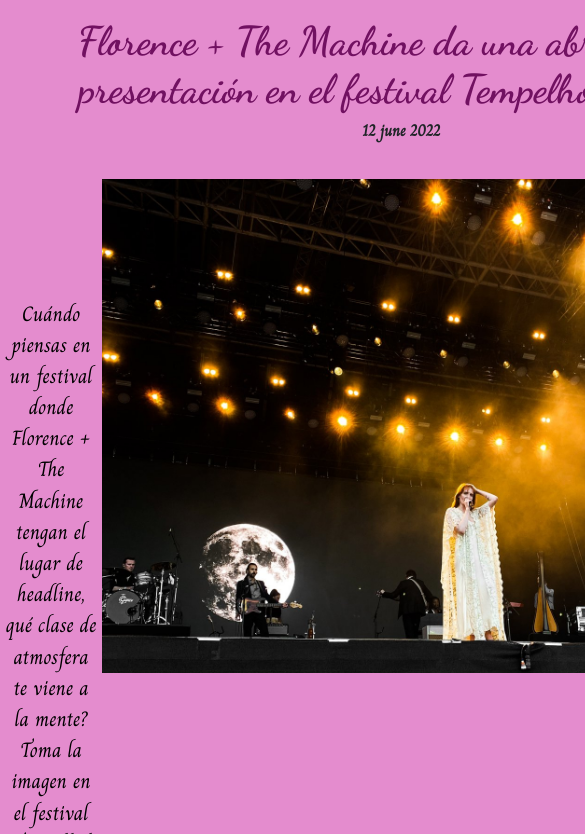
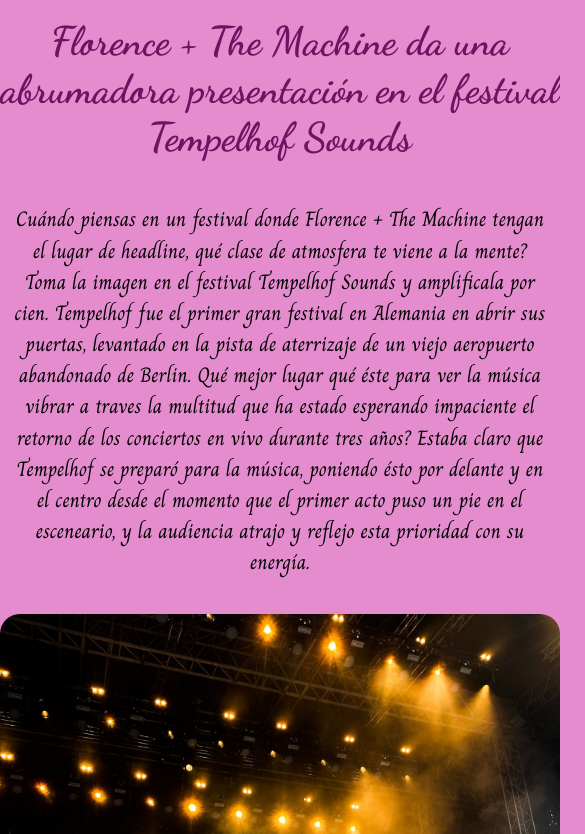
Before and after one commit to Ivy070109/Trabajo-final-pre-entrega-2, a plain HTML site: page Páginas/noticias.html in a window 390 px wide. Shown: the part 69-903 px from the top of the page, 585 px wide, since content can reach past the window. Drawn offline with nearby package versions, Linux system fonts and the light colour scheme.

Commit message:
queries de noticias y css

```diff
--- a/CSS/estilos.css
+++ b/CSS/estilos.css
@@ -99,6 +99,29 @@
     -ms-transform: scale(1.5);
     -o-transform: scale(1.5);
     background-color: rgb(113, 17, 97);
+}
+
+@media (max-width: 768px) {
+    .d-flex .btn:hover {
+        transform: scale(0);
+        -webkit-transform: scale(0);
+        -moz-transform: scale(0);
+        -ms-transform: scale(0);
+        -o-transform: scale(0);
+}
+}
+
+@media (max-width: 420px) {
+    .navbar {
+        width: 100%;
+    }
+    .d-flex .btn:hover {
+        transform: scale(0);
+        -webkit-transform: scale(0);
+        -moz-transform: scale(0);
+        -ms-transform: scale(0);
+        -o-transform: scale(0);
+}
 }
 
 .navbar-toggler {
@@ -379,7 +402,7 @@
     height: 100vh;
     display: grid;
     grid-template-columns: 1fr;
-    grid-template-rows: 0.6fr 2.9fr 0.4fr;
+    grid-template-rows: 0.2fr 2.9fr 0.4fr;
     grid-auto-rows: 1fr;
     gap: 0px 0px;
     grid-auto-flow: row;
@@ -461,16 +484,15 @@
     grid-area: footer;
     background-color: rgb(32, 27, 27);
     margin-top: 20px;
+    display: flex;
 }
 
 /* noticias */
 
 .container__noticias {
-    width: 100vw;
-    height: 100vh;
     display: grid;
     grid-template-columns: 1fr 1fr;
-    grid-template-rows: 0.6fr 0.4fr 2.6fr 2.5fr 1.2fr 0.8fr 0.4fr;
+    grid-template-rows: 0.1fr 0.3fr 1.5fr 0.5fr 0.5fr 0.5fr 0.4fr;
     grid-auto-rows: 1fr;
     gap: 0px 0px;
     grid-auto-flow: row;
@@ -486,11 +508,13 @@
 
   .header {
     grid-area: header;
-    height: fit-content;
+    display: flex;
 }
 
   .main {
     grid-area: main;
+    display: flex;
+    justify-content: center;
 }
 
 .main h2 {
@@ -502,42 +526,48 @@
     font-weight: bold;
 }
 
-.main h6 {
-    font-family: 'Charm-Regular';
-    font-size: 1rem;
-    text-align: center;
-    font-weight: bold;
-}
-
   .section {
     grid-area: section;
+    display: flex;
+    margin-top: 20px;
 }
 
 .section p {
     color: black;
     font-size: 1.3rem;
-    margin-top: 150px;
+    justify-content: center;
+    justify-items: center;
+    margin-top: 180px;
 }
 
 .section__a {
     grid-area: section__a;
+    display: flex;
     text-align: center;
-    margin-bottom: 0;
+    justify-content: center;
 }
 
 .section2 {
-    margin-top: 0;
+    grid-area: section2;
+    display: flex;
+    justify-content: center;
 }
 
   .empty {
     grid-area: empty;
+    display: flex;
+    justify-content: center;
 }
 
 .empty img {
-    width: 700px;
-    height: auto;
+    width: 100%;
+    height: 100%;
     align-items: center;
-    margin-top: 30px;
+    border-radius: 20px;
+    -webkit-border-radius: 20px;
+    -moz-border-radius: 20px;
+    -ms-border-radius: 20px;
+    -o-border-radius: 20px;
 }
 
 .dance__fever:hover {
@@ -549,34 +579,76 @@
     z-index: 1;
 }
 
-@media (width-max: 768px) {
-    .section p {
-        margin-top: 10px;
-    }
-    .empty img  {
-        width: 200px;
-        height: 250px;
-    }
-}
-
   .section2 {
     grid-area: section2;
+    display: flex;
+    justify-content: center;
 }
 
   .aside {
     grid-area: aside;
+    display: flex;
+    justify-content: center;
 }
 
 .aside .video {
-    display: flex;
     text-align: center;
     align-items: center;
     justify-content: center;
     margin-bottom: 10px;
+    box-shadow: rgb(113, 17, 97);
 }
 
   .footer {
     grid-area: footer;
+    display: flex;
+    text-align: center;
+    flex-direction: column;
+}
+
+/* todas las medias tienen resolucion de 768x1024 y 420x1024 */
+
+@media (max-width: 768px) {
+    .container__noticias {
+        grid-template-columns: 1fr;
+        grid-template-rows: 0.1fr 0.2fr 0.5fr 0.5fr 0.5fr 0.5fr 0.6fr 0.3fr;
+        grid-auto-rows: row;
+        gap: 0px 0px;
+        grid-auto-flow: row;
+        grid-template-areas:
+        "header"
+        "main"
+        "section"
+        "empty"
+        "section__a"
+        "section2"
+        "aside"
+        "footer";
+    }
+    .section p {
+        margin-top: 10px;
+        padding: 5px;
+        text-align: center;
+    }
+}
+
+@media (max-width: 420px) {
+    .container__noticias {
+        grid-template-columns: 1fr;
+        grid-template-rows: 0.1fr 0.2fr 0.5fr 0.5fr 0.5fr 0.5fr 0.4fr 0.1fr;
+        grid-auto-rows: row;
+        gap: 0px 0px;
+        grid-auto-flow: row;
+        grid-template-areas:
+        "header"
+        "main"
+        "section"
+        "empty"
+        "section__a"
+        "section2"
+        "aside"
+        "footer";
+    }
 }
 
 /* contactos */
--- a/Páginas/noticias.html
+++ b/Páginas/noticias.html
@@ -14,7 +14,7 @@
 <body>
     <div class="container__noticias">
         <header class="header" id="top">
-            <nav class="navbar navbar-expand-lg bg-dark">
+            <nav class="navbar navbar-expand-lg col-xs-12 col-s-12 col-md-12 col-lg-12 bg-dark ">
                 <div class="container-fluid">
                   <a class="navbar-brand" href="../index.html">
                     <img src="../IMG/logo.png" alt="logo" width="35" height="40">
@@ -67,7 +67,6 @@
         </header>
         <main class="main">
             <h2>Florence + The Machine da una abrumadora presentación en el festival Tempelhof Sounds</h2>
-            <h6>12 june 2022</h6>
         </main>
         <section class="section">
             <p>Cuándo piensas en un festival donde Florence + The Machine tengan el lugar de headline, qué clase de atmosfera te viene a la mente? Toma la imagen en el festival Tempelhof Sounds y amplificala por cien. Tempelhof fue el primer gran festival en Alemania en abrir sus puertas, levantado en la pista de aterrizaje de un viejo aeropuerto abandonado de Berlin. Qué mejor lugar qué éste para ver la música vibrar a traves la multitud que ha estado esperando impaciente el retorno de los conciertos en vivo durante tres años? Estaba claro que Tempelhof se preparó para la música, poniendo ésto por delante y en el centro desde el momento que el primer acto puso un pie en el esceneario, y la audiencia atrajo y reflejo esta prioridad con su energía.</p>
@@ -92,5 +91,7 @@
             <p>Todos los derechos reservados. Sin afiliación con Virgin Records EMI/ Unirversal Music Group <a href="https://florenceandthemachine.net/">Florence an The Machine</a></p>
         </footer>
       </div>
+      <!-- JavaScript Bundle with Popper -->
+      <script src="https://cdn.jsdelivr.net/npm/bootstrap@5.2.1/dist/js/bootstrap.bundle.min.js" integrity="sha384-u1OknCvxWvY5kfmNBILK2hRnQC3Pr17a+RTT6rIHI7NnikvbZlHgTPOOmMi466C8" crossorigin="anonymous"></script>
 </body>
 </html>
```
Also changed, not shown: Páginas/galeria.html (+1 -1 lines), index.html (+1 -1 lines).
